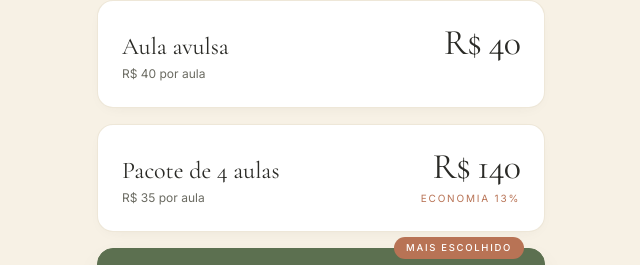
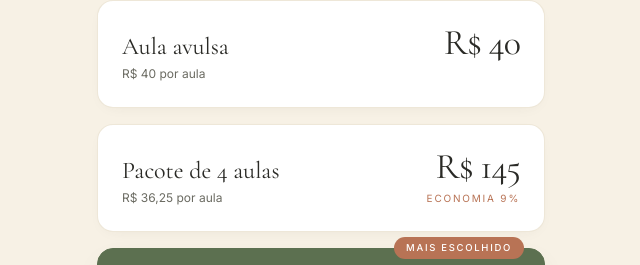
Before and after one commit to SiteupAgencia/gabyarbter-link, a Next.js app: page /yoga in a window 1280 px wide. Shown: the part 2274-2539 px from the top of the page, without its empty margins (319-959 px from the left). Built offline with nearby package versions, Linux system fonts and the light colour scheme.

Commit message:
fix(yoga): ajusta pacote de 4 para 145

```diff
--- a/app/yoga/page.tsx
+++ b/app/yoga/page.tsx
@@ -54,7 +54,7 @@ type Pacote = {
 
 const PACOTES: Pacote[] = [
   { tipo: "avulsa", label: "Aula avulsa",   total: 40, aulas: 1, porAula: 40 },
-  { tipo: "pacote", label: "Pacote de 4 aulas", total: 140, aulas: 4, porAula: 35 },
+  { tipo: "pacote", label: "Pacote de 4 aulas", total: 145, aulas: 4, porAula: 36.25 },
   {
     tipo: "mensal",
     label: "Mensal Sopro",
@@ -278,6 +278,13 @@ function Pacotes() {
 
 function PacoteCard(p: Pacote) {
   const isMensal = p.tipo === "mensal";
+  const valorPorAula =
+    p.porAula !== undefined
+      ? p.porAula.toLocaleString("pt-BR", {
+          minimumFractionDigits: Number.isInteger(p.porAula) ? 0 : 2,
+          maximumFractionDigits: 2,
+        })
+      : undefined;
   const desconto =
     p.tipo === "pacote" && p.aulas && p.porAula
       ? Math.round((1 - p.total / (p.aulas * 40)) * 100)
@@ -315,7 +322,7 @@ function PacoteCard(p: Pacote) {
             {isMensal
               ? p.bonus
               : p.aulas && p.porAula
-              ? `R$ ${p.porAula} por aula`
+              ? `R$ ${valorPorAula} por aula`
               : ""}
           </p>
         </div>
--- a/lib/seo/jsonld.tsx
+++ b/lib/seo/jsonld.tsx
@@ -161,7 +161,7 @@ export const yogaStudio = {
       {
         "@type": "Offer",
         priceCurrency: "BRL",
-        price: "140.00",
+        price: "145.00",
         availability: "https://schema.org/InStock",
         itemOffered: {
           "@type": "Service",
@@ -246,7 +246,7 @@ export const yogaFaqs: FaqItem[] = [
   },
   {
     q: "Quanto custa a aula de yoga?",
-    a: "Aula avulsa: R$ 40. Pacote de 4 aulas: R$ 140 (R$ 35 por aula). Pacote de 10 aulas: R$ 320 (R$ 32 por aula). Mensal Sopro: R$ 180 com 1 aula normal e 1 Ashtanga por semana.",
+    a: "Aula avulsa: R$ 40. Pacote de 4 aulas: R$ 145 (R$ 36,25 por aula). Pacote de 10 aulas: R$ 320 (R$ 32 por aula). Mensal Sopro: R$ 180 com 1 aula normal e 1 Ashtanga por semana.",
   },
   {
     q: "Como funciona o Mensal Sopro?",
```
Also changed, not shown: public/llms.txt.
